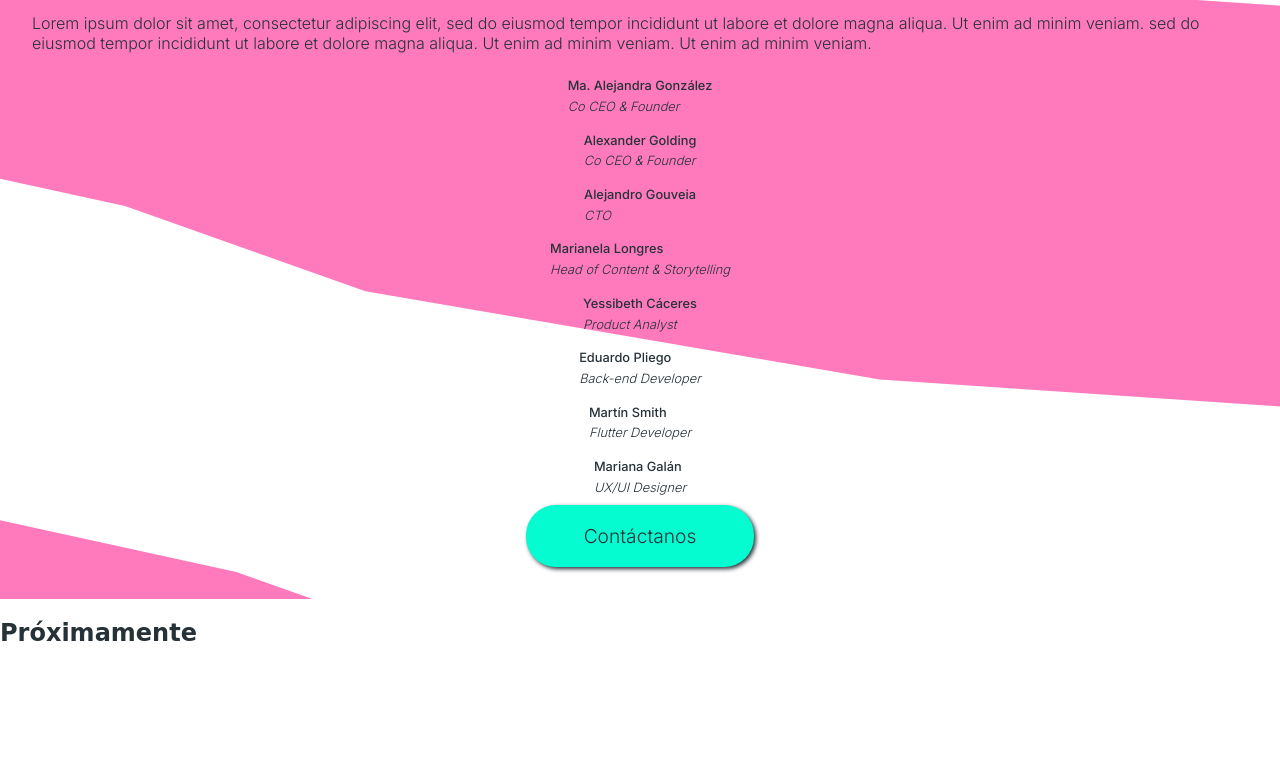
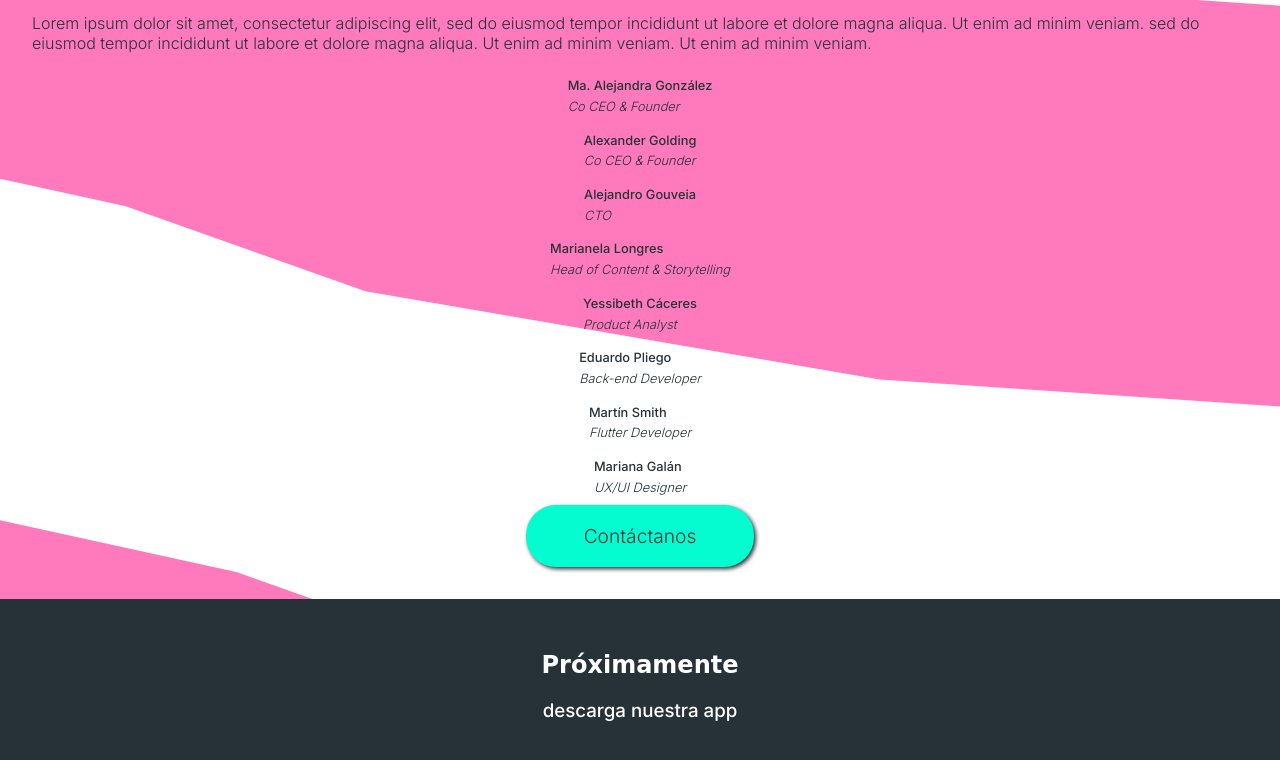
Before and after one commit to MarianaGT/landing-tds, a plain HTML site: page index.html in a window 1280 px wide. Shown: the part 1993-2753 px from the top of the page. Before the commit the page ends 2660 px from the top, so only its background shows below. Drawn offline with Linux system fonts and the light colour scheme; a web font is replaced by a local one.

Commit message:
Coming soon section added

```diff
--- a/index.html
+++ b/index.html
@@ -147,10 +147,10 @@
       </div>
     </div>
     <a href="" class="btn btn-light">Contáctanos</a>
-
   </section>
-  <section>
+  <section class="coming-soon p-body white center">
     <h2>Próximamente</h2>
+    <h3>descarga nuestra app</h3>
   </section>
   <footer></footer>
 </body>
--- a/styles.css
+++ b/styles.css
@@ -202,6 +202,10 @@ nav a {
   line-height: 0.5em;
 }
 
+.coming-soon {
+  background-color: var(--charcoal);
+}
+
 @media only screen and (min-width: 992px) {
   nav img {
     width: 200px;
```
